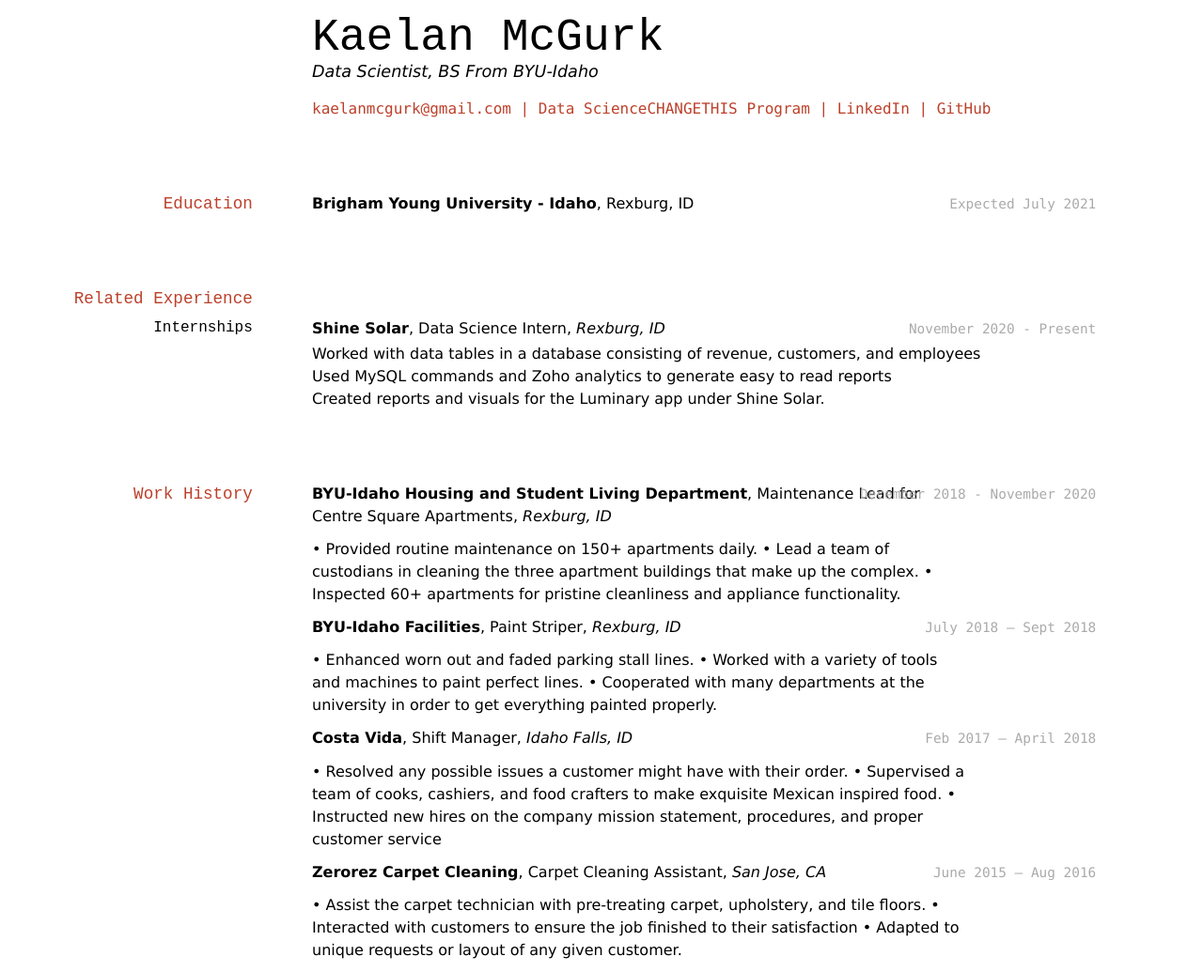
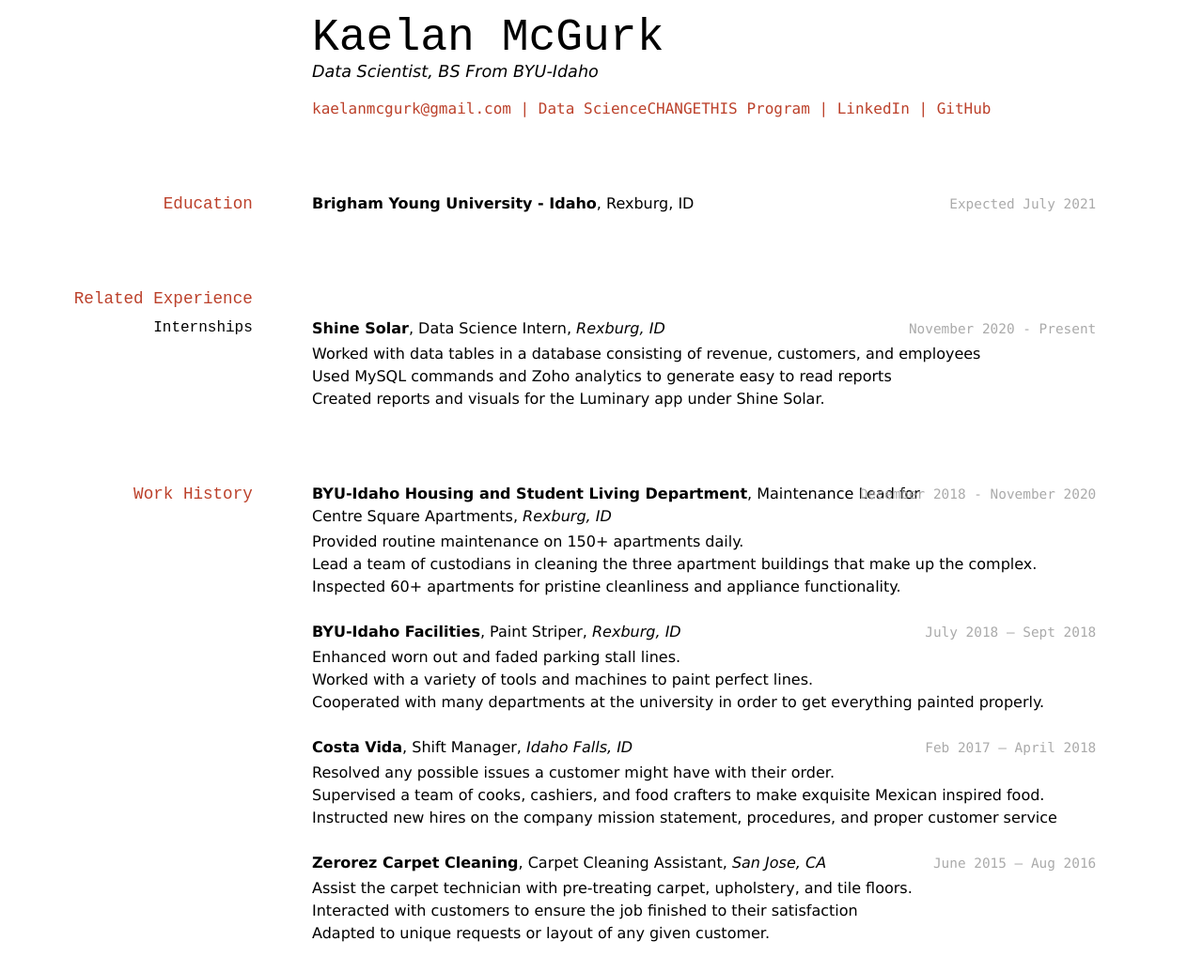
Before and after one commit to kaelanmcgurk/kaelanMcGurkResume, a Jekyll site: the page built from docs/index.md, in a window 1280 px wide. Shown: the whole page at 94% size. Built offline with Jekyll 4.4.1, drawn with Linux system fonts in a browser that asks for light colours.

Commit message:
Changed formatting to make it look better

```diff
--- a/docs/index.md
+++ b/docs/index.md
@@ -9,7 +9,7 @@ Data Scientist, BS From BYU-Idaho
 <a href="kaelanmcgurk@gmail.com">kaelanmcgurk@gmail.com</a>
 | <a href="https://byuidatascience.github.io/development.html">Data ScienceCHANGETHIS Program</a>
 | <a href="https://www.linkedin.com/in/kaelanmcgurk/">LinkedIn</a>
-| <a href="https://github.com/byuids-resumes">GitHub</a>
+| <a href="https://github.com/kaelanmcgurk">GitHub</a>
 </div>
 
 <!-- https://www.monique.tech/the-art-of-markdown -->
@@ -35,30 +35,30 @@ __Shine Solar__, Data Science Intern, _Rexburg, ID_
 `December 2018 - November 2020`
 __BYU-Idaho Housing and Student Living Department__, Maintenance Lead for Centre Square Apartments, _Rexburg, ID_
 
-•	Provided routine maintenance on 150+ apartments daily.
-•	Lead a team of custodians in cleaning the three apartment buildings that make up the complex.
-•	Inspected 60+ apartments for pristine cleanliness and appliance functionality.
+- Provided routine maintenance on 150+ apartments daily.
+- Lead a team of custodians in cleaning the three apartment buildings that make up the complex.
+- Inspected 60+ apartments for pristine cleanliness and appliance functionality.
 
 `July 2018 – Sept 2018`
 __BYU-Idaho Facilities__, Paint Striper, _Rexburg, ID_
 
-•	Enhanced worn out and faded parking stall lines.
-•	Worked with a variety of tools and machines to paint perfect lines.
-•	Cooperated with many departments at the university in order to get everything painted properly.
+- Enhanced worn out and faded parking stall lines.
+- Worked with a variety of tools and machines to paint perfect lines.
+- Cooperated with many departments at the university in order to get everything painted properly.
 
 `Feb 2017 – April 2018`
 __Costa Vida__, Shift Manager, _Idaho Falls, ID_
 
-•	Resolved any possible issues a customer might have with their order.
-•	Supervised a team of cooks, cashiers, and food crafters to make exquisite Mexican inspired food.
-•	Instructed new hires on the company mission statement, procedures, and proper customer service
+- Resolved any possible issues a customer might have with their order.
+- Supervised a team of cooks, cashiers, and food crafters to make exquisite Mexican inspired food.
+- Instructed new hires on the company mission statement, procedures, and proper customer service
 
 `June 2015 – Aug 2016`
 __Zerorez Carpet Cleaning__, Carpet Cleaning Assistant, _San Jose, CA_
 
-•	Assist the carpet technician with pre-treating carpet, upholstery, and tile floors.
-•	Interacted with customers to ensure the job finished to their satisfaction
-•	Adapted to unique requests or layout of any given customer.
+- Assist the carpet technician with pre-treating carpet, upholstery, and tile floors.
+- Interacted with customers to ensure the job finished to their satisfaction
+- Adapted to unique requests or layout of any given customer.
 
 
 
```
